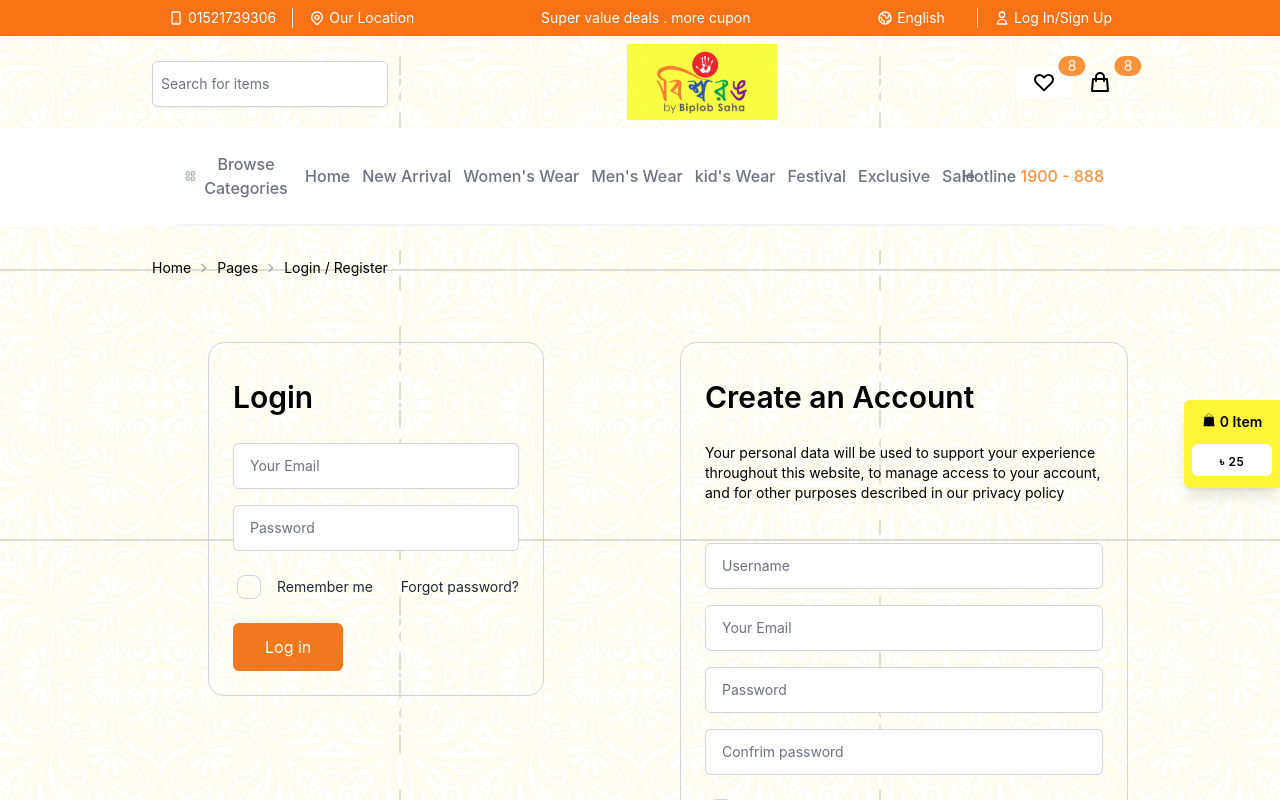
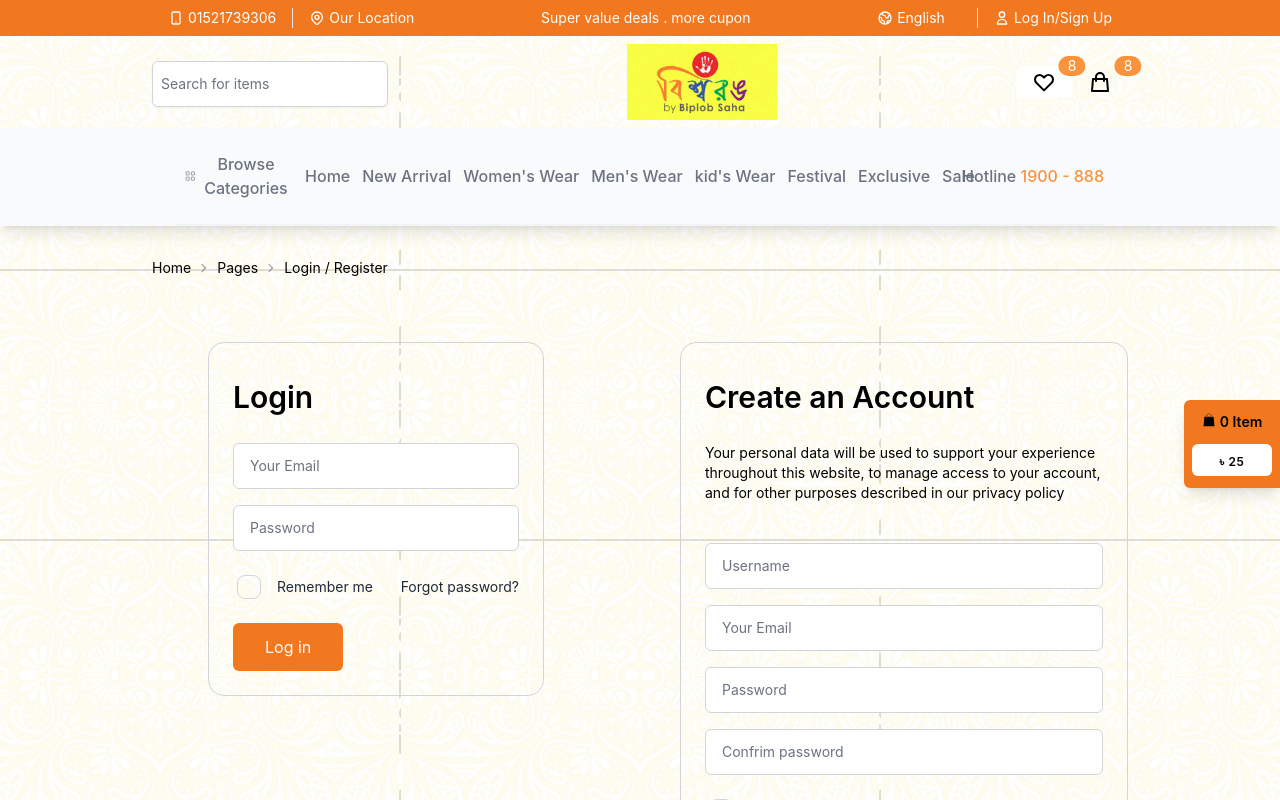
Before and after one commit to Wave-Box/bishworang, a React (Create React App) app: page /login in a window 1280 px wide. Shown: the top 800 px of the page. Built offline with nearby package versions, Linux system fonts and the light colour scheme.

Commit message:
finish header sticky

```diff
--- a/src/App.css
+++ b/src/App.css
@@ -14,5 +14,5 @@
 }
 body{
   color:black;
-  background-color: blue;
+  position: relative;
 }
--- a/src/views/components/common/HeaderMid.jsx
+++ b/src/views/components/common/HeaderMid.jsx
@@ -83,11 +83,7 @@ const resources = [
     },
     { name: 'Security', description: 'Understand how we take your privacy seriously.', href: '#', icon: ShieldCheckIcon },
 ]
-// const recentPosts = [
-//     { id: 1, name: 'Boost your conversion rate', href: '#' },
-//     { id: 2, name: 'How to use search engine optimization to drive traffic to your site', href: '#' },
-//     { id: 3, name: 'Improve your customer experience', href: '#' },
-// ]
+
 
 function classNames(...classes) {
     return classes.filter(Boolean).join(' ')
@@ -95,7 +91,7 @@ function classNames(...classes) {
 
 export default function HeaderMid() {
     return (
-        <Popover className="relative bg-white">
+        <Popover className="relative bg-gray-50 shadow-lg mb-2">
             <div className="container mx-auto px-4 sm:px-6">
                 <div className="flex justify-between items-center border-b-2 border-gray-100 py-6 md:justify-start md:space-x-10">
                     <div className="flex justify-start lg:w-0 lg:flex-1">
@@ -105,7 +101,7 @@ export default function HeaderMid() {
                                     <Popover.Button
                                         className={classNames(
                                             open ? 'text-gray-900' : 'text-gray-500',
-                                            'group bg-white rounded-md inline-flex items-center text-base font-medium hover:text-orange-400 gap-1'
+                                            'group  rounded-md inline-flex items-center text-base font-medium hover:text-orange-400 gap-1'
                                         )}
                                     >
                                         <ViewGridIcon
@@ -207,7 +203,7 @@ export default function HeaderMid() {
                 leaveFrom="opacity-100 scale-100"
                 leaveTo="opacity-0 scale-95"
             >
-                <Popover.Panel focus className="absolute top-0 inset-x-0 p-2 transition transform origin-top-right md:hidden">
+                <Popover.Panel focus className="absolute top-0 inset-x-0 p-2 transition transform origin-top-right md:hidden z-50">
                     <div className="rounded-lg shadow-lg ring-1 ring-black ring-opacity-5 bg-white divide-y-2 divide-gray-50">
                         <div className="pt-5 pb-6 px-5">
                             <div className="flex items-center justify-between">
--- a/src/views/components/common/HeaderTop.jsx
+++ b/src/views/components/common/HeaderTop.jsx
@@ -1,10 +1,11 @@
 import React from 'react';
 import { NavLink } from 'react-router-dom';
 import { mobile, location, Language, userIcon } from '../../../assets/svg';
+import { primaryColor } from '../../../constant';
 
 const HeaderTop = () => {
     return (
-        <div className=" w-full bg-orange-500 py-2 text-sm hidden md:block">
+        <div className=" w-full py-2 text-sm hidden md:block" style={{backgroundColor:primaryColor}}>
             <div className='container mx-auto text-white flex justify-between items-center'>
                 <div className="flex items-center divide-x">
                     <HeaderTopMenu icon={mobile} doc={"01521739306"} />
--- a/src/views/pages/Layout.jsx
+++ b/src/views/pages/Layout.jsx
@@ -1,15 +1,26 @@
 import React from 'react';
-import Header from './common/Header';
 import Footer from './common/Footer';
 import Main from './common/Main';
 import ackground from '../../assets/images/bg.jpg'
+import HeaderTop from '../components/common/HeaderTop';
+import HeaderDown from '../components/common/HeaderDown';
+import HeaderMid from '../components/common/HeaderMid';
 const Layout = () => {
     return (
         <>
-            <div style={{background: `url(${ackground}) repeat fixed center`,backgroundSize: '480px 270px'}}>
-                <div>
-                    <Header />
+            <div style={{ background: `url(${ackground}) repeat fixed center`, backgroundSize: '480px 270px', position: 'relative' }}>
+
+                <HeaderTop />
+                <HeaderDown />
+
+                <div className="" style={{
+                    position: 'sticky',
+                    top: 0, zIndex: 500,
+                }}>
+                    <HeaderMid />
                 </div>
+
+
                 <main>
                     <Main />
                 </main>
--- a/src/views/pages/common/CartPopUp.jsx
+++ b/src/views/pages/common/CartPopUp.jsx
@@ -1,12 +1,13 @@
 import React from 'react';
 import {GiShoppingBag} from 'react-icons/gi'
+import { primaryColor } from '../../../constant';
 import Taka from '../../components/utils/Taka';
 
 const CartPopUp = ({open,setOpen}) => {
     return (
         <>
             <div onClick={()=>setOpen(!open)} className={`${open ? "hidden" : "hidden md:block"} `}>
-                <div  className='fixed z-20 p-2  right-0 top-1/2  shadow-lg rounded-l-md cursor-pointer md:block w-24 pb-3' style={{ backgroundColor:'#FFF438' }}>
+                <div  className='fixed z-20 p-2  right-0 top-1/2  shadow-lg rounded-l-md cursor-pointer md:block w-24 pb-3' style={{ backgroundColor:primaryColor }}>
                     <div className="flex flex-col items-center space-y-1">
                         <div className="flex justify-center gap-x-1 items-center mb-2">
                             <GiShoppingBag className='font-semibold text-sm' />
--- a/src/views/pages/home/subscribe/Subscribe.jsx
+++ b/src/views/pages/home/subscribe/Subscribe.jsx
@@ -1,9 +1,10 @@
 import React from 'react';
 import { motion } from 'framer-motion';
+import { primaryColor } from '../../../../constant';
 
 const Subscribe = () => {
     return (
-        <div className="" style={{ backgroundColor: '#F27820' }}>
+        <div className="" style={{ backgroundColor: primaryColor }}>
             <div className='grid grid-cols-2 lg:grid-cols-3 py-10  items-center container mx-auto'>
                 <div className="col-span-2 md:col-span-1  flex gap-4 items-center">
                     <svg xmlns="http://www.w3.org/2000/svg" className="h-10 w-10 text-black" fill="none" viewBox="0 0 24 24" stroke="currentColor" strokeWidth={2}>
```
